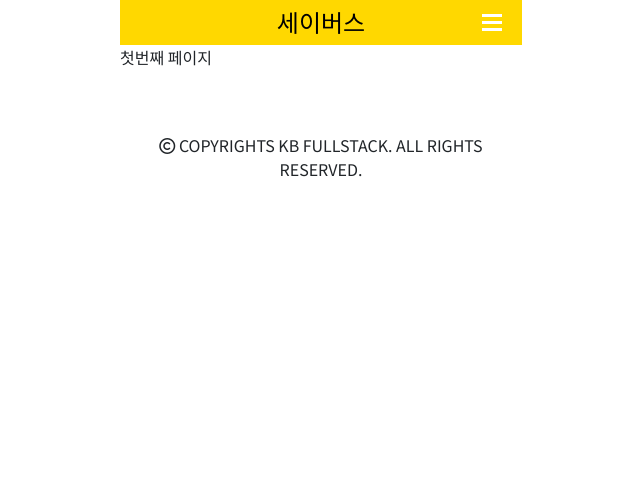
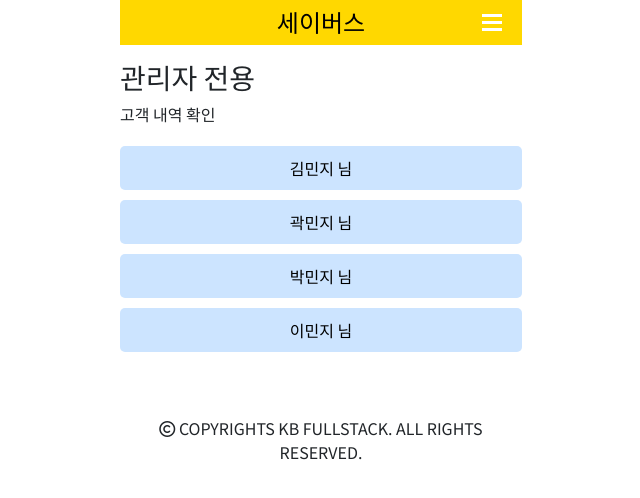
Before and after one commit to Lazenca-2024/Savers, a Vue app in the folder frontend/: page /admin in a window 1280 px wide. Shown: the top 498 px of the page, without its empty margins (319-959 px from the left). Built offline with nearby package versions, Linux system fonts and the light colour scheme; what vue-awesome-paginate would draw is missing.

Commit message:
style: 관리자 UI 수정

```diff
--- a/frontend/src/pages/Admin.vue
+++ b/frontend/src/pages/Admin.vue
@@ -1,5 +1,39 @@
-<script setup></script>
+<script setup>
+</script>
 
 <template>
-  <div>첫번째 페이지</div>
+  <div>
+    <h3 class="mt-3">관리자 전용</h3>
+    <span>고객 내역 확인</span>
+
+    <div class="button-container">
+      <button class="user-button">김민지 님</button>
+      <button class="user-button">곽민지 님</button>
+      <button class="user-button">박민지 님</button>
+      <button class="user-button">이민지 님</button>
+    </div>
+  </div>
 </template>
+
+<style scoped>
+.button-container {
+  display: flex;
+  flex-direction: column;
+  gap: 10px;
+  margin-top: 20px;
+}
+
+.user-button {
+  padding: 10px 20px;
+  font-size: 16px;
+  background-color: #cce4ff; /* 연한 파란색 배경 */
+  border: none;
+  border-radius: 5px;
+  cursor: pointer;
+  color: black;
+}
+
+.user-button:hover {
+  background-color: #99c2ff; /* 호버 시 색상 변경 */
+}
+</style>
```
